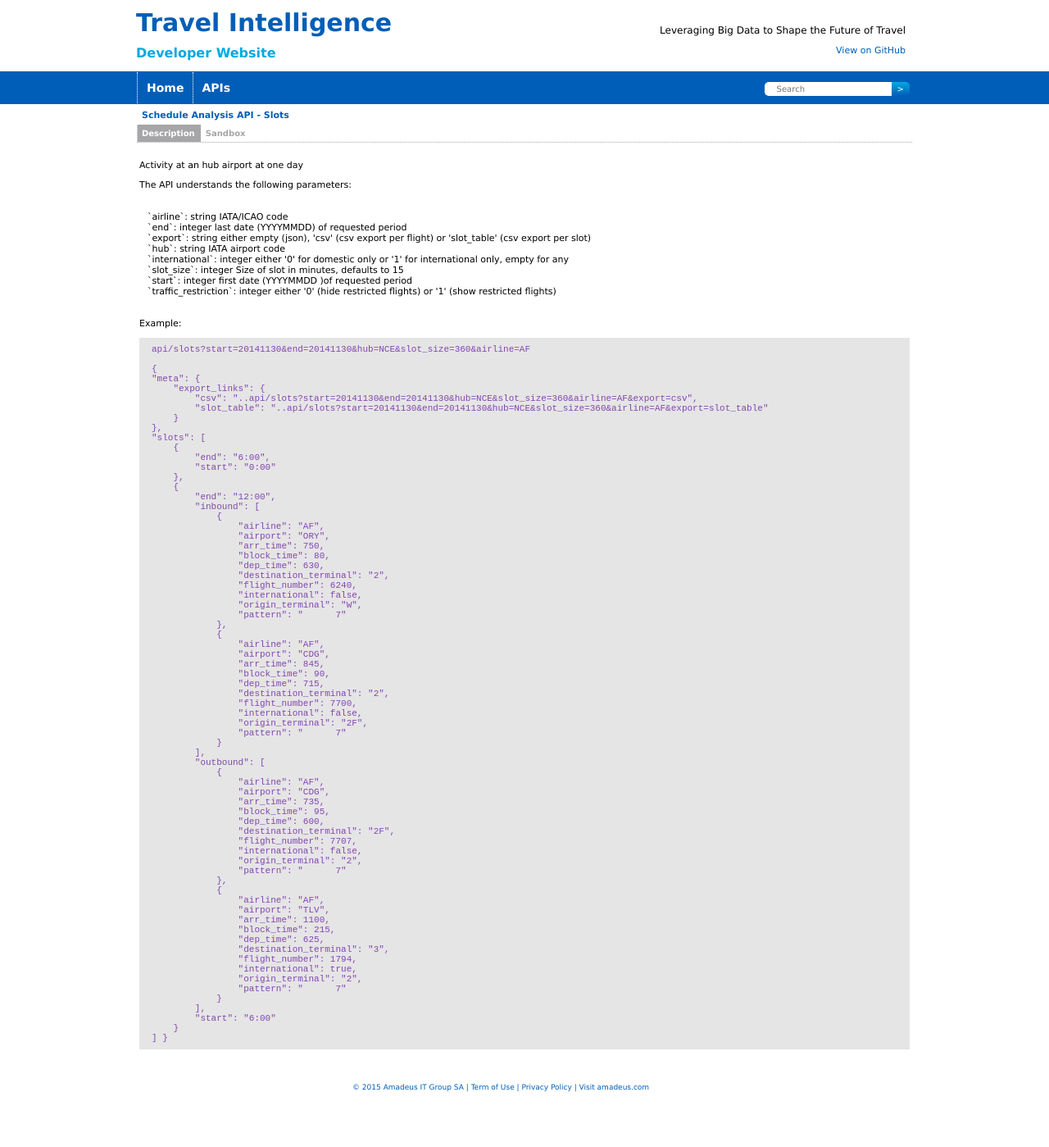
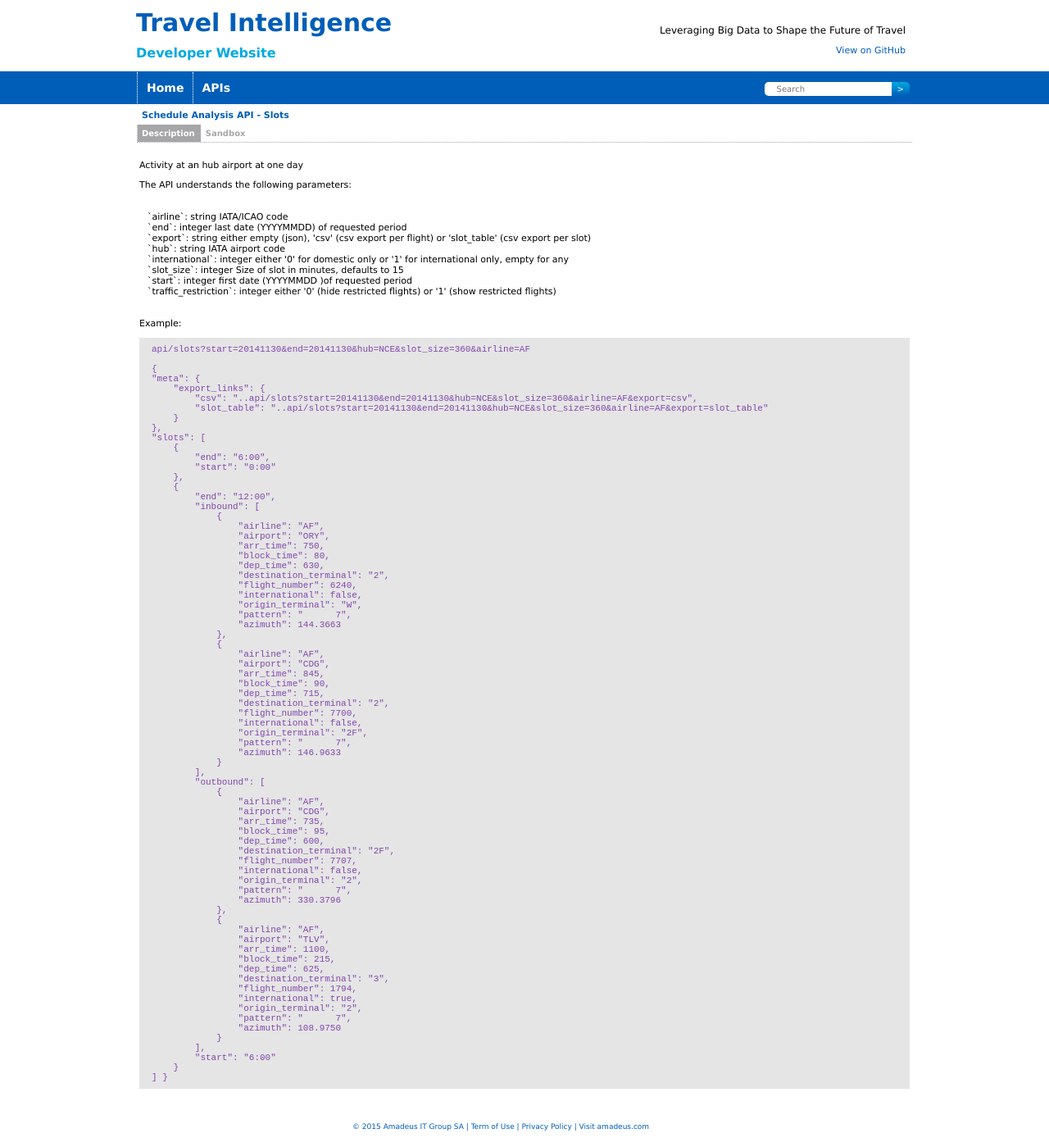
Before and after one commit to travel-intelligence/travel-intelligence.github.io, a Jekyll site: the page built from _posts/APIs/2017-02-02-schedule-slots.md, in a window 1280 px wide. Shown: the whole page at 82% size. Built offline with Jekyll 4.4.1, drawn with Linux system fonts in a browser that asks for light colours; before the commit the page ends 1351 px from its top, so only the background shows below that.

Commit message:
schedule-slots: added azimuth

```diff
--- a/_posts/APIs/2017-02-02-schedule-slots.md
+++ b/_posts/APIs/2017-02-02-schedule-slots.md
@@ -48,7 +48,8 @@
                     "flight_number": 6240,
                     "international": false,
                     "origin_terminal": "W",
-                    "pattern": "      7"
+                    "pattern": "      7",
+                    "azimuth": 144.3663
                 },
                 {
                     "airline": "AF",
@@ -60,7 +61,8 @@
                     "flight_number": 7700,
                     "international": false,
                     "origin_terminal": "2F",
-                    "pattern": "      7"
+                    "pattern": "      7",
+                    "azimuth": 146.9633
                 }
             ],
             "outbound": [
@@ -74,7 +76,8 @@
                     "flight_number": 7707,
                     "international": false,
                     "origin_terminal": "2",
-                    "pattern": "      7"
+                    "pattern": "      7",
+                    "azimuth": 330.3796
                 },
                 {
                     "airline": "AF",
@@ -86,7 +89,8 @@
                     "flight_number": 1794,
                     "international": true,
                     "origin_terminal": "2",
-                    "pattern": "      7"
+                    "pattern": "      7",
+                    "azimuth": 108.9750
                 }
             ],
             "start": "6:00"
```
